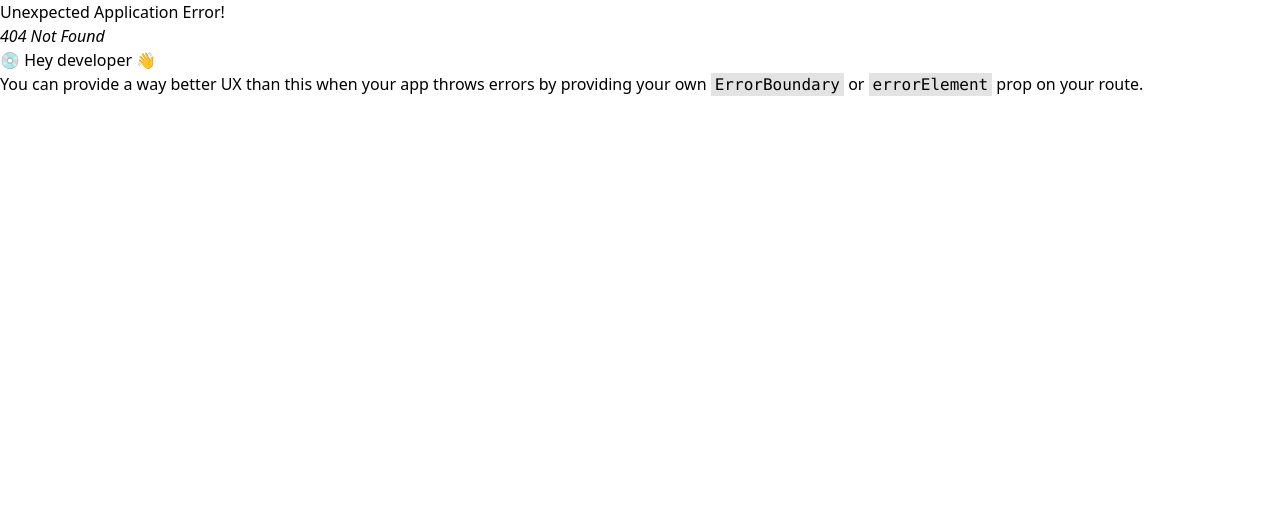
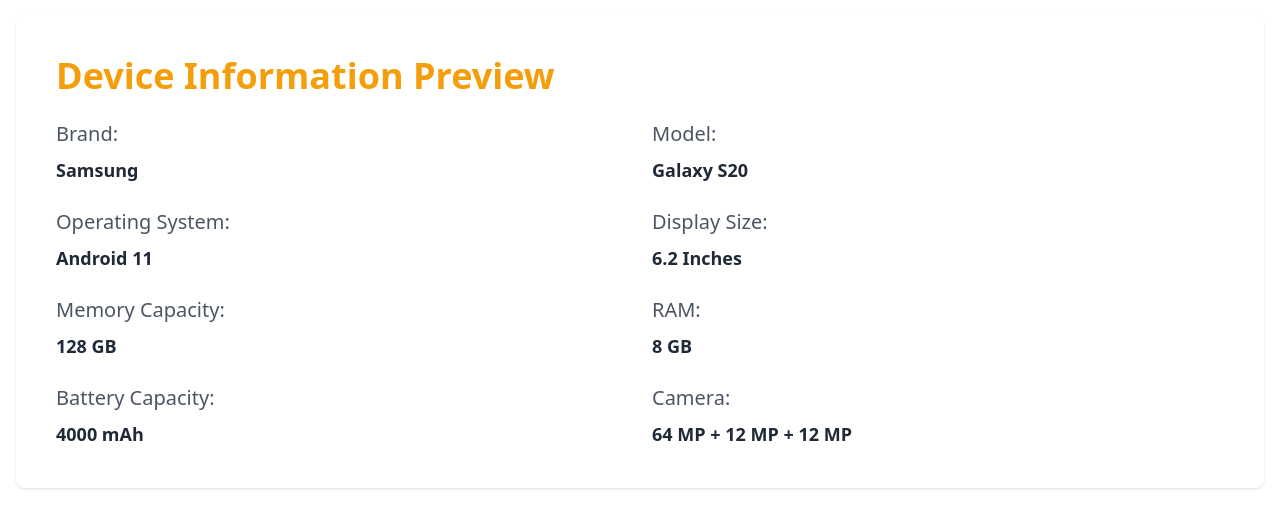
Before and after one commit to mgmgpyaesonewin/wma-web-features, a React (Vite) app: page /device-information in a window 1280 px wide. Before the commit this address had no page. Shown: the top 528 px of the page. Built offline with nearby package versions, Linux system fonts and the light colour scheme.

Commit message:
feat: 🎸 added device information detail dummy page

```diff
--- a/src/main.jsx
+++ b/src/main.jsx
@@ -2,12 +2,17 @@
 import ReactDOM from 'react-dom/client';
 import { createBrowserRouter, RouterProvider } from 'react-router-dom';
 import Home from './pages/Home';
+import DeviceInformationDetail from './pages/DeviceInformationDetail';
 import './assets/css/index.css';
 
 const router = createBrowserRouter([
   {
     path: '/',
     element: <Home />,
+  },
+  {
+    path: '/device-information',
+    element: <DeviceInformationDetail />,
   },
 ]);
 
--- /dev/null
+++ b/src/pages/DeviceInformationDetail.jsx
@@ -0,0 +1,49 @@
+import React from 'react';
+
+function DeviceInformationDetail() {
+  return (
+    <div className="m-4">
+      <div className="bg-white rounded-lg shadow p-8 sm:p-10">
+        <h1 className="text-3xl sm:text-4xl font-bold text-amber-500 mb-2">
+          Device Information Preview
+        </h1>
+        <div className="grid grid-cols-1 sm:grid-cols-2 gap-6 mt-6">
+          <div>
+            <h2 className="text-xl font-medium text-gray-600 mb-2">Brand:</h2>
+            <p className="text-lg font-semibold text-gray-800">Samsung</p>
+          </div>
+          <div>
+            <h2 className="text-xl font-medium text-gray-600 mb-2">Model:</h2>
+            <p className="text-lg font-semibold text-gray-800">Galaxy S20</p>
+          </div>
+          <div>
+            <h2 className="text-xl font-medium text-gray-600 mb-2">Operating System:</h2>
+            <p className="text-lg font-semibold text-gray-800">Android 11</p>
+          </div>
+          <div>
+            <h2 className="text-xl font-medium text-gray-600 mb-2">Display Size:</h2>
+            <p className="text-lg font-semibold text-gray-800">6.2 Inches</p>
+          </div>
+          <div>
+            <h2 className="text-xl font-medium text-gray-600 mb-2">Memory Capacity:</h2>
+            <p className="text-lg font-semibold text-gray-800">128 GB</p>
+          </div>
+          <div>
+            <h2 className="text-xl font-medium text-gray-600 mb-2">RAM:</h2>
+            <p className="text-lg font-semibold text-gray-800">8 GB</p>
+          </div>
+          <div>
+            <h2 className="text-xl font-medium text-gray-600 mb-2">Battery Capacity:</h2>
+            <p className="text-lg font-semibold text-gray-800">4000 mAh</p>
+          </div>
+          <div>
+            <h2 className="text-xl font-medium text-gray-600 mb-2">Camera:</h2>
+            <p className="text-lg font-semibold text-gray-800">64 MP + 12 MP + 12 MP</p>
+          </div>
+        </div>
+      </div>
+    </div>
+  );
+}
+
+export default DeviceInformationDetail;
```
